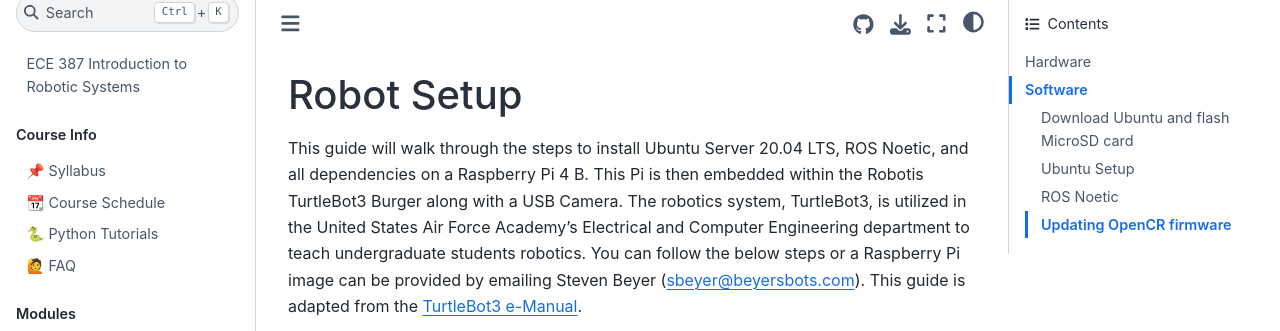
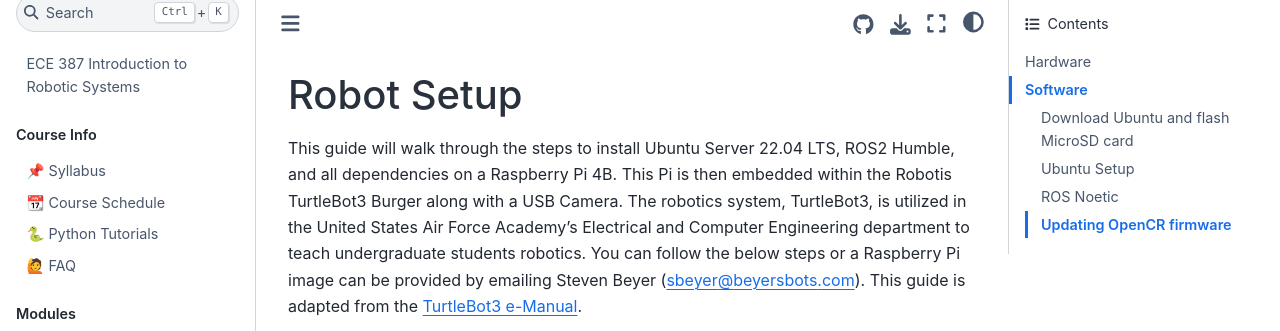
Before and after one commit to stanbaek/ece387, a Jupyter Book: the page built from docs/Appendix/RobotSetup.md, in a window 1280 px wide and 900 px high. Shown: the top 331 px of the window. Built offline with Jupyter Book 1.0.4 settings and Sphinx 7.4.7 and the Sphinx Book theme 1.1.4, drawn with Linux system fonts in a browser that asks for light colours.

Commit message:
Updated RobotSetup.md

```diff
--- a/docs/Appendix/RobotSetup.md
+++ b/docs/Appendix/RobotSetup.md
@@ -1,6 +1,6 @@
 # Robot Setup
 
-This guide will walk through the steps to install Ubuntu Server 20.04 LTS, ROS Noetic, and all dependencies on a Raspberry Pi 4 B. This Pi is then embedded within the Robotis TurtleBot3 Burger along with a USB Camera. The robotics system, TurtleBot3, is utilized in the United States Air Force Academy's Electrical and Computer Engineering department to teach undergraduate students robotics. You can follow the below steps or a Raspberry Pi image can be provided by emailing Steven Beyer (sbeyer@beyersbots.com). This guide is adapted from the [TurtleBot3 e-Manual](https://emanual.robotis.com/docs/en/platform/turtlebot3/overview/#overview).
+This guide will walk through the steps to install Ubuntu Server 22.04 LTS, ROS2 Humble, and all dependencies on a Raspberry Pi 4B. This Pi is then embedded within the Robotis TurtleBot3 Burger along with a USB Camera. The robotics system, TurtleBot3, is utilized in the United States Air Force Academy's Electrical and Computer Engineering department to teach undergraduate students robotics. You can follow the below steps or a Raspberry Pi image can be provided by emailing Steven Beyer (sbeyer@beyersbots.com). This guide is adapted from the [TurtleBot3 e-Manual](https://emanual.robotis.com/docs/en/platform/turtlebot3/overview/#overview).
 
 ## Hardware
 Below is a list of recommended hardware and links. Other off-the-shelf components can replace the ones below.
```
